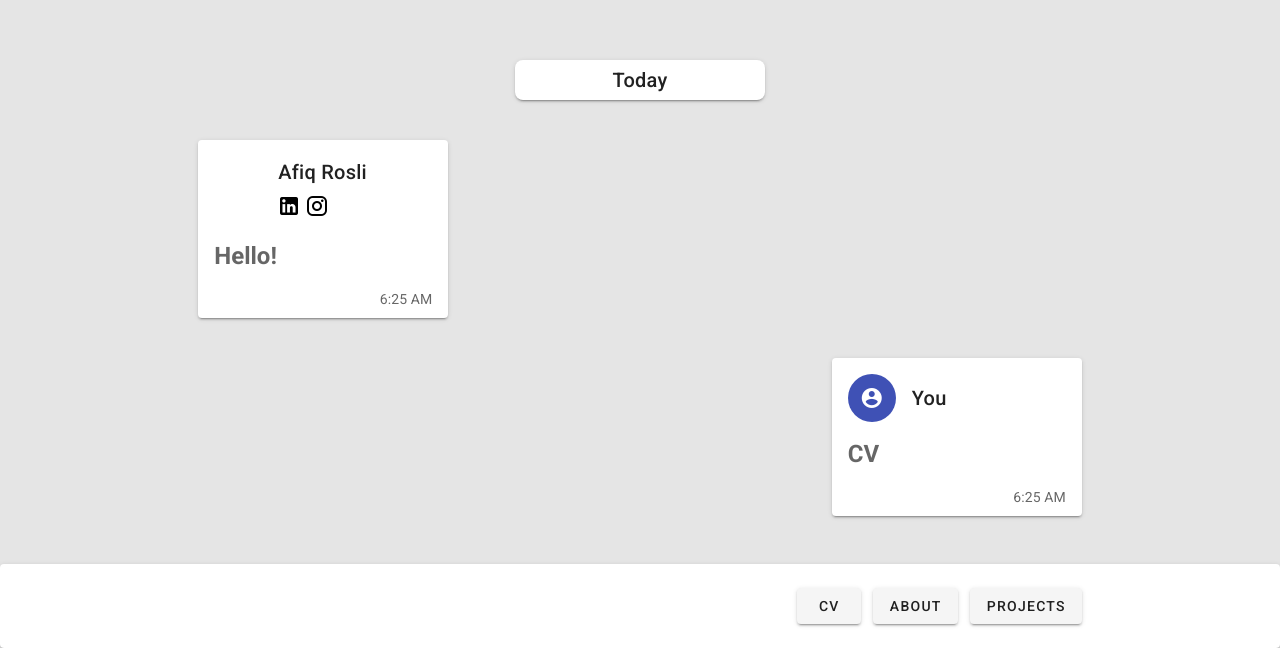
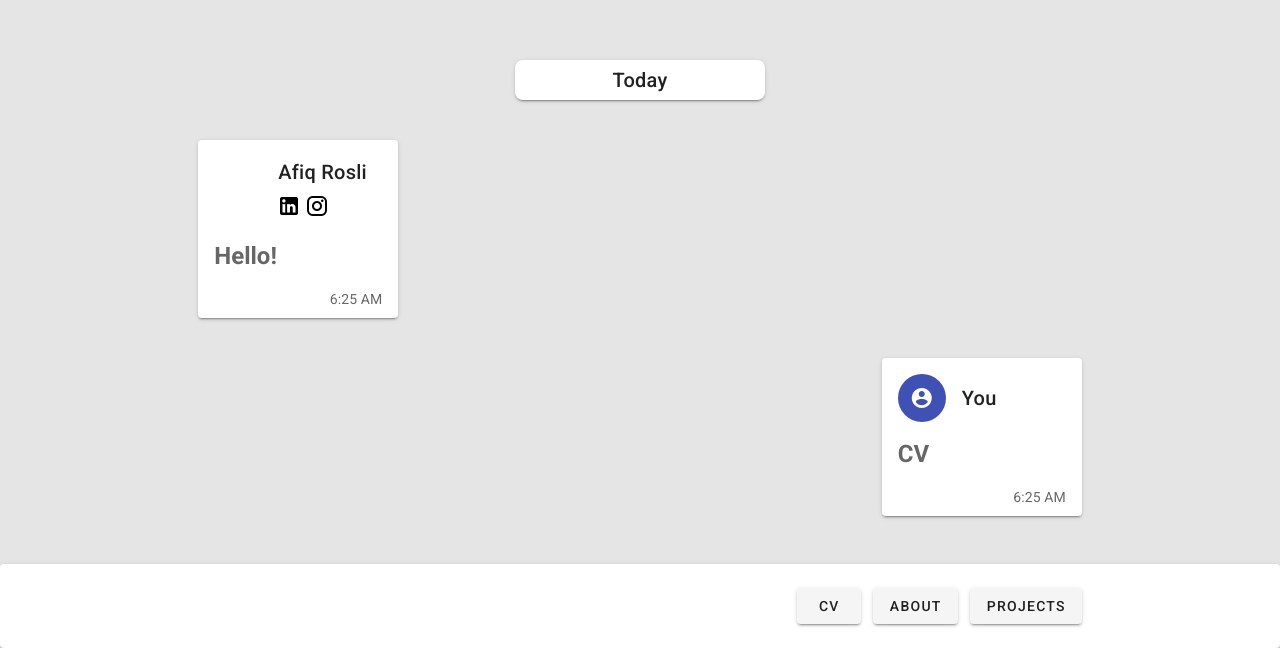
Before and after one commit to AfiqRosli/AfiqRosli.github.io, a Vue app: page / in a window 1280 px wide. Shown: the part 152-800 px from the top of the page. Built offline with nearby package versions, Linux system fonts and the light colour scheme.

Commit message:
BaseChat min-width change to 200

```diff
--- a/src/components/BaseChat.vue
+++ b/src/components/BaseChat.vue
@@ -1,6 +1,6 @@
 <template>
   <div class="d-flex" :class="'justify-' + justify">
-    <v-card class="mb-10" min-width="250" max-width="500">
+    <v-card class="mb-10" min-width="200" max-width="500">
       <v-card-title>
         <slot></slot>
       </v-card-title>
```
